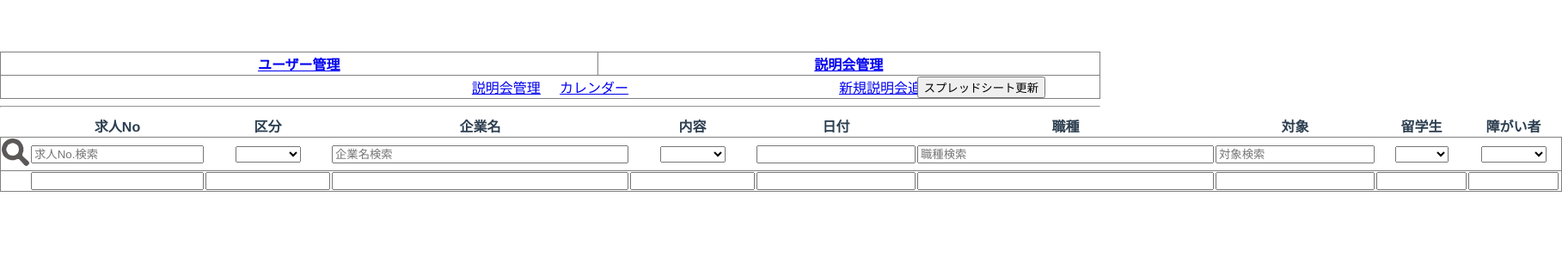
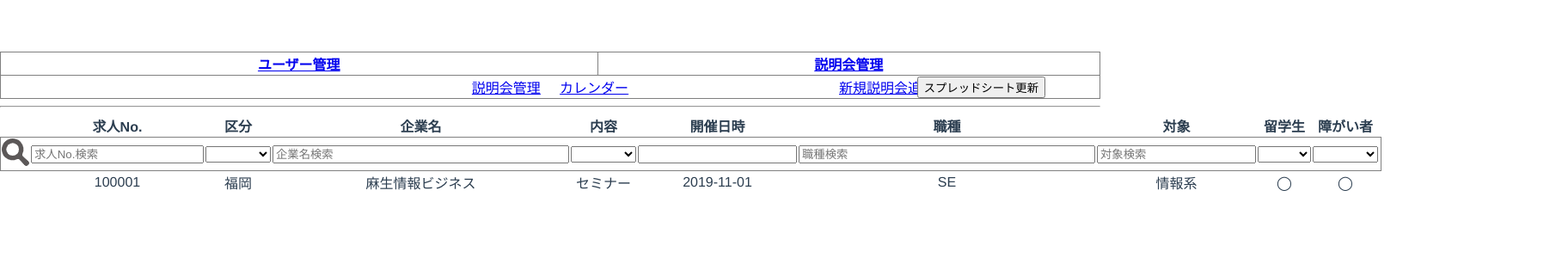
Before and after one commit to ASO1701019/assign, a Vue app: page /#/briefing_list in a window 1280 px wide. Shown: the top 300 px of the page at 86% size, 1817 px wide, since content can reach past the window. Built offline with nearby package versions, Linux system fonts and the light colour scheme.

Commit message:
assign_vue_途中経過

```diff
--- a/src/components/briefing_list.vue
+++ b/src/components/briefing_list.vue
@@ -8,7 +8,6 @@
                 </th>
                 <th>
                     <router-link to="/briefing_list">説明会管理</router-link>
-
                 </th>
             </tr>
             <tr>
@@ -22,21 +21,16 @@
             </tr>
         </table>
         <hr>
-
         <table align="center">
-            <tr id="table_header">
+            <thead>
+            <tr>
                 <th></th>
-                <th>求人No</th>
-                <th>区分</th>
-                <th>企業名</th>
-                <th>内容</th>
-                <th>日付</th>
-                <th>職種</th>
-                <th>対象</th>
-                <th>留学生</th>
-                <th>障がい者</th>
+                <th v-for="(value,key) in columns" v-bind:key="key">
+                    {{value}}
+                </th>
                 <th></th>
             </tr>
+            </thead>
             <tr id="table_search">
                 <td width="10"><img src="../search.png"></td>
                 <td width="22"><input v-model="job_offer_no" size="22" placeholder="求人No.検索"></td>
@@ -67,18 +61,24 @@
                 </select></td>
                 <td></td>
             </tr>
-            <tr id="table_record">
+<!--            <tr id="table_record">-->
+<!--                <td></td>-->
+<!--                <td width="22"><input v-model="job_offer_no" size="22"></td>-->
+<!--                <td width="15"><input v-model="district" size="15"></td>-->
+<!--                <td width="40"><input v-model="company_name" size="40"></td>-->
+<!--                <td width="15"><input v-model="content" size="15"></td>-->
+<!--                <td width="20"><input v-model="briefing_date" size="20"></td>-->
+<!--                <td width="40"><input v-model="occupation" size="40"></td>-->
+<!--                <td width="20"><input v-model="target" size="20"></td>-->
+<!--                <td width="10"><input v-model="international" size="10"></td>-->
+<!--                <td width="10"><input v-model="disability" size="10"></td>-->
+<!--                <td></td>-->
+<!--            </tr>-->
+            <tr v-for="task in filteredTasks">
                 <td></td>
-                <td width="22"><input v-model="job_offer_no" size="22"></td>
-                <td width="15"><input v-model="district" size="15"></td>
-                <td width="40"><input v-model="company_name" size="40"></td>
-                <td width="15"><input v-model="content" size="15"></td>
-                <td width="20"><input v-model="briefing_date" size="20"></td>
-                <td width="40"><input v-model="occupation" size="40"></td>
-                <td width="20"><input v-model="target" size="20"></td>
-                <td width="10"><input v-model="international" size="10"></td>
-                <td width="10"><input v-model="disability" size="10"></td>
-                <td></td>
+                <td v-for="(value,key) in columns">
+                    {{task[key]}}
+                </td>
             </tr>
         </table>
 
@@ -99,6 +99,64 @@
             international:String,
             disability:String,
         },
+        data:function () {
+            let columns = {
+                job_offer_no:'求人No.',
+                district:'区分',
+                company_name:'企業名',
+                content:'内容',
+                briefing_date:'開催日時',
+                occupation:'職種',
+                target:'対象',
+                international:'留学生',
+                disability:'障がい者',
+            };
+            let sortOrders  ={};
+            Object.keys(columns).forEach(function (key) {
+                sortOrders[key] = 1
+            });
+            return{
+                columns:columns,
+                tasks:[
+                    {
+                        job_offer_no:100001,
+                        district:'福岡',
+                        company_name:'麻生情報ビジネス',
+                        content:'セミナー',
+                        briefing_date:'2019-11-01',
+                        occupation:'SE',
+                        target:'情報系',
+                        international:'◯',
+                        disability:'◯'
+                    },
+                ],
+                sortKey:'',
+                sortOrders:sortOrders
+            }
+        },
+        methods: {
+            sortBy: function () {
+                this.sortKey = key;
+                this.sortOrders[key] = this.sortOrders[key] * -1;
+            }
+        },
+        computed:{
+            filteredTasks:function(){
+                let data = this.tasks;
+
+                let sortKey = this.sortKey;
+                let order = this.sortOrders[sortKey] || 1;
+
+                if(sortKey){
+                    data = data.slice().sort(function (a,b) {
+                        a = a[sortKey];
+                        b = b[sortKey];
+                        return (a === b ? 0 : a > b ? 1 : -1) * order;
+                    })
+                }
+                return data;
+            }
+        }
     }
 </script>
 
--- a/src/components/sign_in.vue
+++ b/src/components/sign_in.vue
@@ -3,7 +3,7 @@
         <p id="title">就職支援</p>
         <p id="subtitle">Slackとのアカウント連携でログインしてください</p>
         <a href="https://slack.com/oauth/authorize?scope=identity.basic,identity.email&client_id=[上記で取得したClientID]"><img src="https://api.slack.com/img/sign_in_with_slack.png" /></a>
-        <router-link to="/student_user">簡易ログイン</router-link>
+        <br><router-link to="/student_user">簡易ログイン</router-link>
     </div>
 </template>
 
--- a/src/components/student_user.vue
+++ b/src/components/student_user.vue
@@ -29,12 +29,13 @@
                 <th width="30">状況</th>
                 <th>感情</th>
             </tr>
-            <tr id="table_search">
+            <tr id="table_search" >
                 <td><img src="../search.png"></td>
                 <td><input v-model.number="student_number" size="25" placeholder="学籍番号検索"></td>
                 <td width="22"><input v-model="student_name" size="22" placeholder="名前検索"></td>
                 <td width="15"><select v-model="student_sex">
                     <option disabled>性別</option>
+                    <option>--</option>
                     <option>男</option>
                     <option>女</option>
                 </select></td>
```
